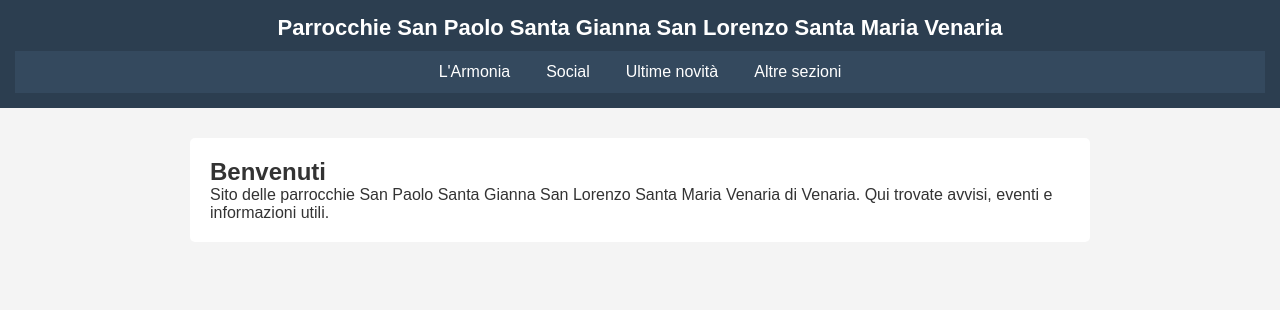
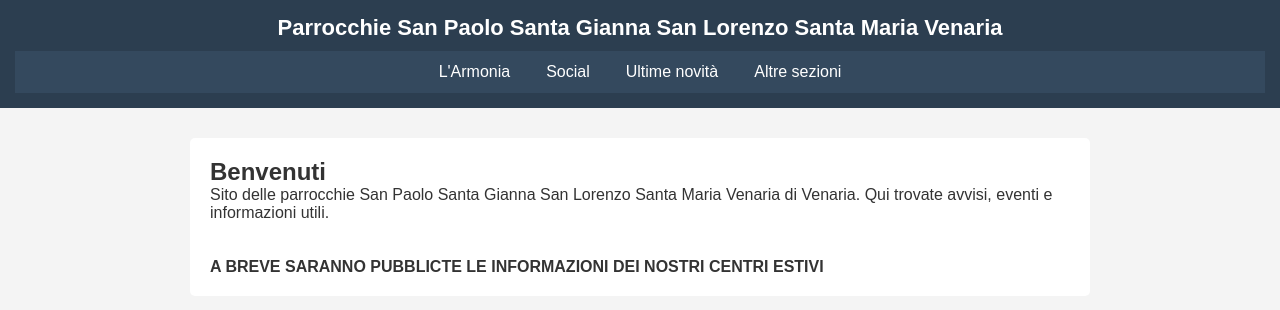
Before and after one commit to quattroparrocchievenaria/estate, a plain HTML site: page index.html in a window 1280 px wide. Drawn offline with Linux system fonts and the light colour scheme.

Commit message:
Update index.html

```diff
--- a/index.html
+++ b/index.html
@@ -41,6 +41,7 @@
 <div class="container">
     <h2>Benvenuti</h2>
     <p>Sito delle parrocchie San Paolo Santa Gianna San Lorenzo Santa Maria Venaria di Venaria. Qui trovate avvisi, eventi e informazioni utili.</p>
+    <Br><br><b> A BREVE SARANNO PUBBLICTE LE INFORMAZIONI DEI NOSTRI CENTRI ESTIVI
 </div>
 
 </body>
```
